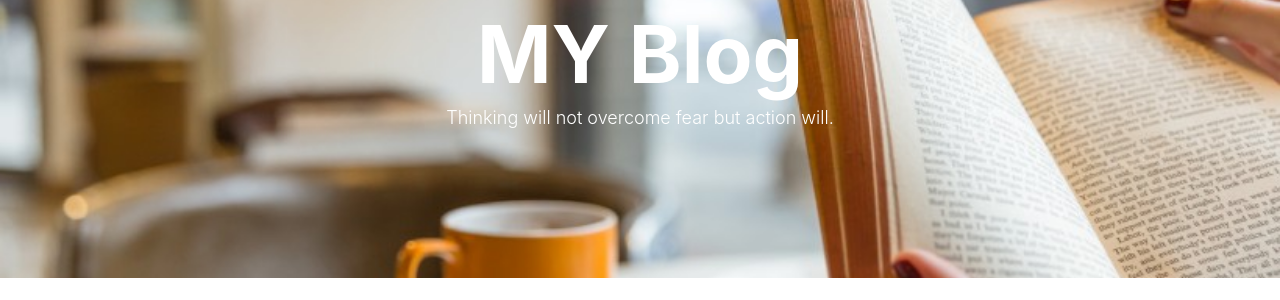
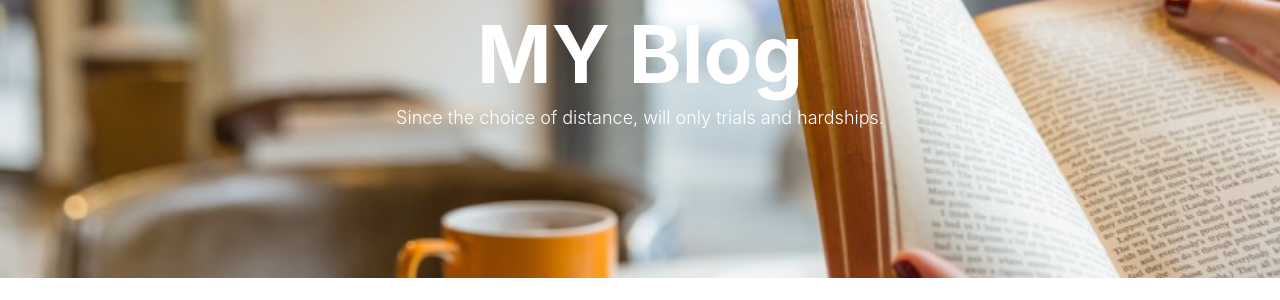
Before and after one commit to chengentop/chengentop.github.io, a Jekyll site: the page built from index.html, in a window 1280 px wide. Shown: the part 140-440 px from the top of the page. Built offline with Jekyll 4.4.1, drawn with Linux system fonts in a browser that asks for light colours; nearby versions of some CDN libraries; the list of posts is cut into pages by our own code; comment, search, counter and statistics services are not loaded.

Commit message:
Update index.html

```diff
--- a/index.html
+++ b/index.html
@@ -1,6 +1,6 @@
 ---
 layout: page
-description: "Thinking will not overcome fear but action will."
+description: "Since the choice of distance, will only trials and hardships."
 ---
 
 {% for post in paginator.posts %}
```
